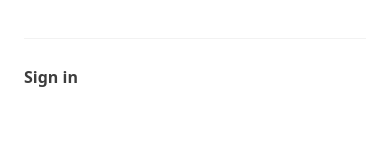
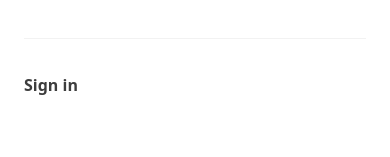
Before and after one commit to matai-2024/pawpals, a React (Vite) app: page / in a window 390 px wide. Both pictures are taken after a click on the button "Open main menu". Shown: the part 214-371 px from the top of the page. Built offline with nearby package versions, Linux system fonts and the light colour scheme; no server answers; a web font is replaced by a local one.

Commit message:
update hamburg menu style

```diff
--- a/client/components/Nav.tsx
+++ b/client/components/Nav.tsx
@@ -152,9 +152,17 @@ export default function Nav() {
                 ))}
               </div>
               <div className="py-6">
+                <IfAuthenticated>
+                  <button
+                    className="block -mx-3 text-left rounded-lg w-full px-3 py-2 text-base font-semibold leading-7 text-gray-900 hover:bg-gray-50"
+                    onClick={handleSignOut}
+                  >
+                    Sign out
+                  </button>
+                </IfAuthenticated>
                 <IfNotAuthenticated>
                   <button
-                    className="block rounded-lg text-base font-semibold leading-7 text-gray-900 hover:bg-gray-50"
+                    className="block text-left -mx-3 rounded-lg w-full px-3 py-2 text-base font-semibold leading-7 text-gray-900 hover:bg-gray-50"
                     onClick={handleSignIn}
                   >
                     Sign in
```
